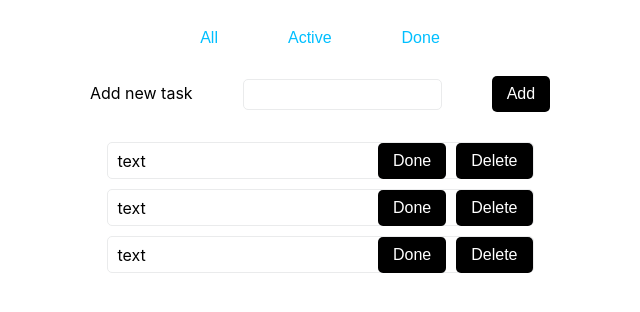
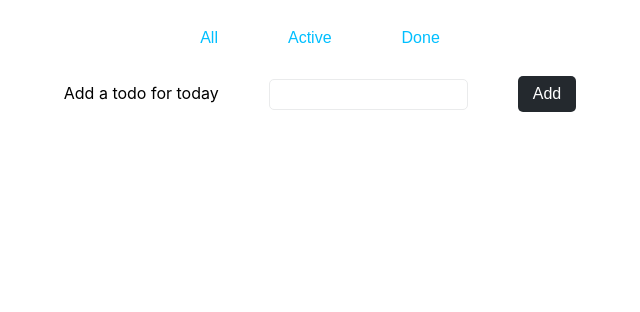
Before and after one commit to Druzhkova/TeachMeSkills, a React (Create React App) app in the folder todo-list-react/: page / in a window 1280 px wide. Shown: the top 312 px of the page, without its empty margins (320-960 px from the left). Built offline with nearby package versions, Linux system fonts and the light colour scheme.

Commit message:
feat: change button text and background todo-item on click

```diff
--- a/todo-list-react/src/App.js
+++ b/todo-list-react/src/App.js
@@ -1,17 +1,49 @@
-import React, { useState } from "react";
+import React, { useCallback, useState } from "react";
 import styled from "styled-components";
 import { Header, Form, TodoItem } from "./components";
 
 function App() {
   const [currentPage, setCurrentPage] = useState("all");
+  const [todos, setTodos] = useState([]);
+
+  const addTodo = useCallback((imputValue) => {
+    setTodos((prev) => [
+      ...prev,
+      {
+        title: imputValue,
+        isCompleted: false,
+        id: String(Math.random()),
+      },
+    ]);
+  }, []);
+
+  const toggleCompletion = useCallback(
+    (todoId) => {
+      const newTodos = todos.map((todo) => {
+        if (todo.id === todoId) {
+          return {
+            ...todo,
+            isCompleted: !todo.isCompleted,
+          };
+        }
+        return todo;
+      });
+      setTodos(newTodos);
+    },
+    [todos]
+  );
 
   return (
     <Container>
       <Header onButtonClick={setCurrentPage} page={currentPage} />
-      <Form></Form>
-      <TodoItem />
-      <TodoItem />
-      <TodoItem />
+      <Form onSubmit={addTodo} />
+      {
+      todos.map((todo) => <TodoItem
+        onChangeCompletionStatus={toggleCompletion}
+        title={todo.title}
+        id={todo.id}
+        isCompleted={todo.isCompleted}/>) // {...todos}
+      }
     </Container>
   );
 }
--- a/todo-list-react/src/components/Button/Button.jsx
+++ b/todo-list-react/src/components/Button/Button.jsx
@@ -5,7 +5,7 @@ export function Button({
   children,
   onClick,
   type = "solid",
-  color = "black",
+  color = "#24292E",
   ...resProps
 }) {
   return (
--- a/todo-list-react/src/components/Form/Form.jsx
+++ b/todo-list-react/src/components/Form/Form.jsx
@@ -1,21 +1,31 @@
-import React, { useCallback } from "react";
+import React, { useCallback, useState } from "react";
 import styled from "styled-components";
 import { Button } from "../Button";
 
 export function Form({ onSubmit }) {
+  const [imputValue, setImputValue] = useState("");
+
   const onSubmitHandler = useCallback(
     (evt) => {
       evt.preventDefault();
-      onSubmit();
+      onSubmit(imputValue);
+      setImputValue("");
     },
-    [onSubmit]
+    [onSubmit, imputValue]
+  );
+
+  const onChange = useCallback(
+    (evt) => {
+      setImputValue(evt.target.value);
+    },
+    [setImputValue]
   );
 
   return (
     <StyledForm onSubmit={onSubmitHandler}>
       <label htmlFor="todoInput">
-        Add new task
-        <Input id="todoInput" />
+        Add a todo for today
+        <Input value={imputValue} onChange={onChange} id="todoInput" />
       </label>
       <Button>Add</Button>
     </StyledForm>
@@ -25,7 +35,7 @@ export function Form({ onSubmit }) {
 const Input = styled.input`
   margin: 0 50px;
   padding: 7px 10px;
-  border: 1px solid #EAEBEC;
+  border: 1px solid #eaebec;
   border-radius: 5px;
   outline: none;
 `;
--- a/todo-list-react/src/components/Header/Header.jsx
+++ b/todo-list-react/src/components/Header/Header.jsx
@@ -11,7 +11,7 @@ function HeaderButton({ type, onClick, page, children }) {
     <StyledButton
       onClick={onClickHandler}
       type="transparent"
-      color={page === type ? "green" : "deepskyblue"}
+      color={page === type ? "#28A745" : "deepskyblue"}
     >
       {children}
     </StyledButton>
--- a/todo-list-react/src/components/TodoItem/TodoItem.jsx
+++ b/todo-list-react/src/components/TodoItem/TodoItem.jsx
@@ -1,15 +1,22 @@
-import React from "react";
+import React, { useCallback } from "react";
 import styled from "styled-components";
 import { Button } from "../Button";
 
-export function TodoItem() {
+export function TodoItem({ title, isCompleted, id, onChangeCompletionStatus }) {
+
+  const onCompletionButtonClick = useCallback(() => {
+    onChangeCompletionStatus(id);
+  }, [id, onChangeCompletionStatus]);
+
   return (
-    <Container>
-      <Title>text</Title>
-      <div>
-        <StyledButon>Done</StyledButon>
-        <StyledButon>Delete</StyledButon>
-      </div>
+    <Container isCompleted={isCompleted}>
+      <Title>{title}</Title>
+      <StyledInner>
+        <StyledButon onClick={onCompletionButtonClick} color={isCompleted ? "#FCC10B" : "#28A745"}>
+          {isCompleted ? "Undo" : "Done"}
+        </StyledButon>
+        <StyledButon color="#DB3646">Delete</StyledButon>
+      </StyledInner>
     </Container>
   );
 }
@@ -18,17 +25,22 @@ const StyledButon = styled(Button)`
   margin-left: 10px;
 `;
 
+const StyledInner = styled.div`
+  min-width: 165px;
+`;
+
 const Title = styled.span`
   margin: 0 10px;
 `;
 
 const Container = styled.div`
-  min-width: 425px;
-  height: 35px;
+  min-width: 490px;
+  max-width: 700px;
   border: 1px solid #eaebec;
   border-radius: 5px;
   margin-bottom: 10px;
   display: flex;
   justify-content: space-between;
   align-items: center;
+  background-color: ${({isCompleted}) => isCompleted ? '#C3E5CA' : 'white'}
 `;
```
